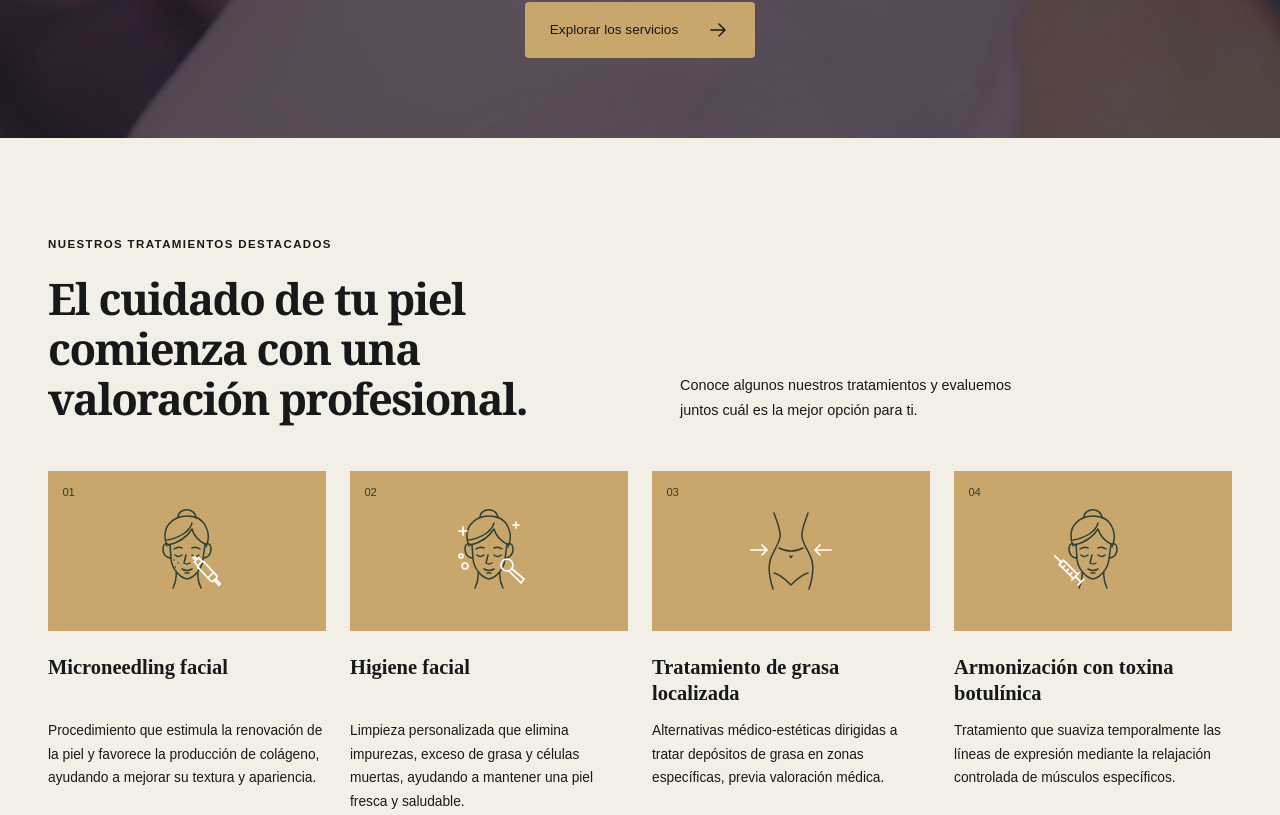
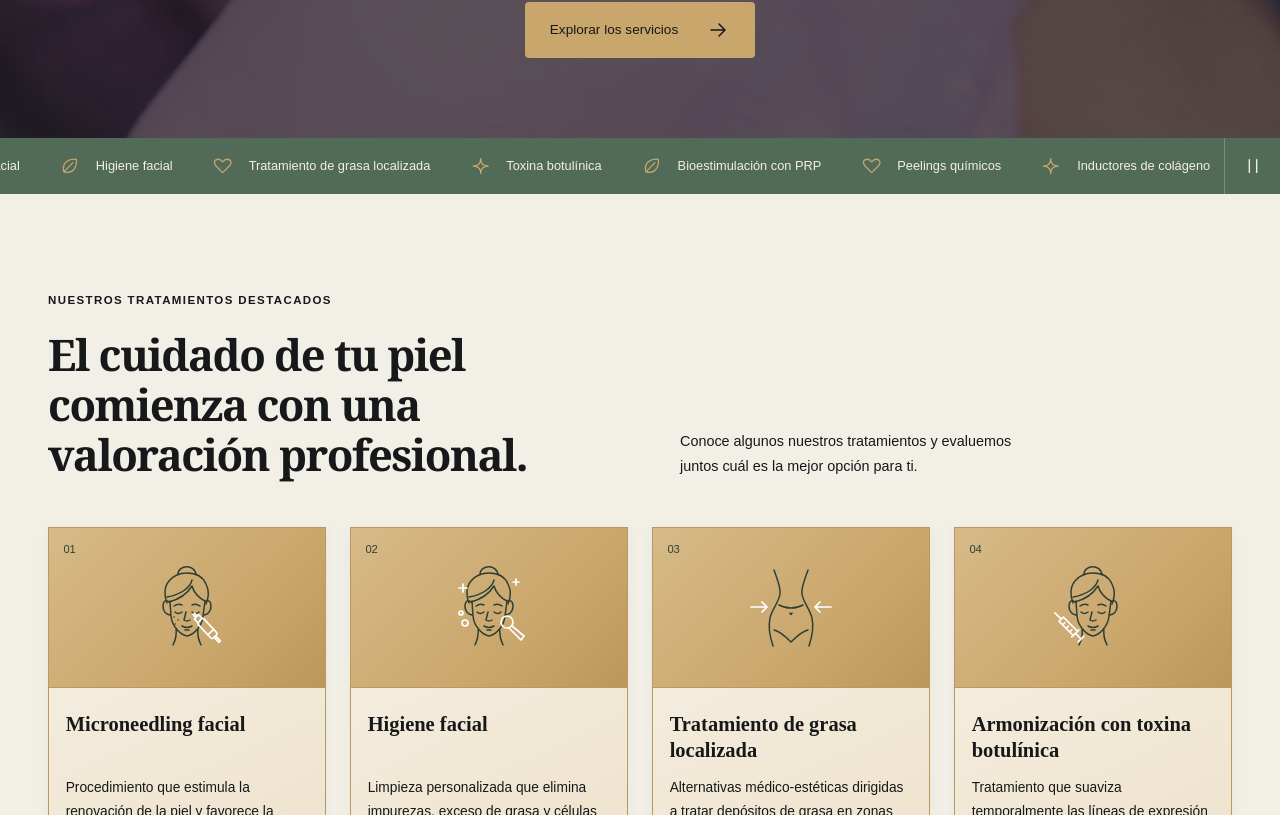
Before and after one commit to bramoreirac/lumina_clinic, a React (Vite) app: page / in a window 1280 px wide. Shown: the part 705-1520 px from the top of the page. Built offline with nearby package versions, Linux system fonts and the light colour scheme; a web font is replaced by a local one.

Commit message:
add scrolling services stip to featured-section

```diff
--- a/src/App.css
+++ b/src/App.css
@@ -81,15 +81,31 @@ nav a[aria-current="page"] { font-weight: 600; text-decoration: underline; }
 .clinic-hero .button-primary:hover { background: var(--color-ink); color: var(--color-ivory); border-color: var(--color-ivory); }
 .clinic-hero .button-primary:active { background: var(--color-gold); color: var(--color-ink); }
 .featured-section { background: var(--color-ivory); border-bottom: 1px solid var(--line); }
+.services-strip { --strip-background: #526B58; display: flex; min-height: 56px; background: var(--strip-background); color: var(--color-ivory); }
+.services-strip-window { min-width: 0; flex: 1; overflow: hidden; }
+.services-strip-track { display: flex; width: max-content; animation: services-scroll 160s linear infinite; }
+.services-strip-track ul { display: flex; align-items: center; flex-shrink: 0; gap: 2.5rem; margin: 0; padding: 0 2.5rem 0 0; list-style: none; }
+.services-strip-track li { display: flex; align-items: center; gap: 1rem; min-height: 56px; white-space: nowrap; font-size: 0.8rem; }
+.services-strip-track svg { width: 20px; height: 20px; color: var(--color-gold); }
+.services-strip-toggle { display: grid; place-items: center; flex: 0 0 56px; border: 0; border-left: 1px solid rgba(242, 239, 230, 0.25); background: var(--strip-background); color: var(--color-ivory); cursor: pointer; }
+.services-strip-toggle:focus-visible, .services-strip-window:focus-visible { outline: 2px solid var(--color-ivory); outline-offset: -4px; }
+.services-strip[data-paused="true"] .services-strip-track { animation-play-state: paused; }
+@keyframes services-scroll { to { transform: translateX(-50%); } }
+@media (prefers-reduced-motion: reduce) {
+  .services-strip-track { animation: none; }
+  .services-strip-track ul[aria-hidden] { display: none; }
+  .services-strip-window { overflow-x: auto; }
+  .services-strip-toggle { display: none; }
+}
 .featured-heading { display: grid; grid-template-columns: 1fr 1fr; gap: 5rem; align-items: end; margin-bottom: 3rem; }
 .featured-heading > p { max-width: 42ch; font-size: 0.9rem; }
 .featured-eyebrow { font-size: 0.72rem; font-weight: 600; letter-spacing: 0.12em; text-transform: uppercase; margin-bottom: 1.2rem; }
 .featured-grid { display: grid; grid-template-columns: repeat(4, minmax(0, 1fr)); gap: 1.5rem; }
-.featured-card { display: flex; flex-direction: column; min-width: 0; }
+.featured-card { display: flex; flex-direction: column; min-width: 0; padding-bottom: 1rem; border: 1px solid #b99961; background: linear-gradient(155deg, #f7f1e5, #ece0c9); box-shadow: 0 4px 12px rgba(46, 64, 52, 0.05); }
 @supports (grid-template-rows: subgrid) {
   .featured-card { display: grid; grid-row: span 4; grid-template-rows: subgrid; row-gap: 0; }
 }
-.featured-visual { position: relative; display: grid; place-items: center; height: 160px; margin-bottom: 1.5rem; background: var(--color-gold); color: var(--color-green); overflow: hidden; }
+.featured-visual { position: relative; display: grid; place-items: center; height: 160px; margin-bottom: 1.5rem; border-bottom: 1px solid #b99961; background: linear-gradient(135deg, #d7ba88, var(--color-gold) 65%, #bc975c); color: var(--color-green); overflow: hidden; }
 .featured-visual svg { width: 120px; height: 100px; stroke-width: 1.5; }
 .featured-visual .visual-accent { stroke: #fff; stroke-width: 1.7; }
 .featured-number { position: absolute; top: 0.7rem; left: 0.9rem; font-size: 0.7rem; }
@@ -98,6 +114,7 @@ nav a[aria-current="page"] { font-weight: 600; text-decoration: underline; }
 .featured-card:focus-within .visual-mark { transform: translateY(-4px); }
 .featured-card h3 { font-family: 'Playfair Display', serif; font-size: clamp(1.25rem, 1.6vw, 1.55rem); line-height: 1.25; margin-bottom: 0.8rem; }
 .featured-card p { font-size: 0.86rem; line-height: 1.7; }
+.featured-card h3, .featured-card p, .featured-card > a { margin-inline: clamp(0.75rem, 1.3vw, 1.2rem); }
 .featured-card a { display: inline-flex; align-items: center; gap: 0.8rem; min-height: 44px; align-self: flex-start; margin-top: auto; padding-top: 1rem; font-size: 0.82rem; font-weight: 600; }
 .featured-all { margin-top: 2.5rem; }
 .clinic-intro-section { position: relative; isolation: isolate; background: url('./assets/clinic/botanical-horizontal.svg') no-repeat left top / clamp(300px, 45.6vw, 624px) auto; }
--- a/src/App.jsx
+++ b/src/App.jsx
@@ -2,6 +2,7 @@ import { useEffect } from 'react'
 import useMotionPreference from './components/useMotionPreference'
 import Hero from './components/Hero'
 import Reveal from './components/Reveal'
+import ServicesStrip from './components/ServicesStrip'
 import TreatmentIcon from './components/TreatmentIcon'
 import FaqItem from './components/FaqItem'
 import SiteHeader from './components/SiteHeader'
@@ -42,6 +43,7 @@ function App({ isServicesPage = false }) {
       />
 
       <section className="featured-section" id="destacados" aria-labelledby="featured-title">
+        <ServicesStrip />
         <div className="container section-space">
           <div className="featured-heading">
             <div><p className="featured-eyebrow">Nuestros tratamientos destacados</p><h2 id="featured-title">El cuidado de tu piel comienza con una valoración profesional.</h2></div>
--- /dev/null
+++ b/src/components/ServicesStrip.jsx
@@ -0,0 +1,41 @@
+import { useState } from 'react'
+import { services } from '../data/services'
+import { serviceGallery } from '../data/serviceGallery'
+import useMotionPreference from './useMotionPreference'
+
+const names = [...new Set([...services, ...serviceGallery].map(({ name }) => name))]
+const icons = [
+  'M12 3c0 6-3 9-9 9 6 0 9 3 9 9 0-6 3-9 9-9-6 0-9-3-9-9Z',
+  'M5 19C2 8 11 3 20 4c1 9-4 18-15 15Zm0 0L16 8',
+  'M12 20 4 12C-2 5 7 1 12 7c5-6 14-2 8 5l-8 8Z',
+]
+
+export default function ServicesStrip() {
+  const [paused, setPaused] = useState(false)
+  const reducedMotion = useMotionPreference()
+  const items = names.map((name, index) => (
+    <li key={name}>
+      <svg viewBox="0 0 24 24" aria-hidden="true"><path d={icons[index % icons.length]} /></svg>
+      <span>{name}</span>
+    </li>
+  ))
+
+  return (
+    <div className="services-strip" data-paused={paused}>
+      <div className="services-strip-window" role="region" aria-label="Nuestros tratamientos" tabIndex={reducedMotion ? 0 : undefined}>
+        <div className="services-strip-track">
+          <ul>{items}</ul>
+          {!reducedMotion && <ul aria-hidden="true">{items}</ul>}
+        </div>
+      </div>
+      {!reducedMotion && (
+        <button className="services-strip-toggle" type="button" onClick={() => setPaused(!paused)}
+          aria-label={paused ? 'Reanudar movimiento de tratamientos' : 'Pausar movimiento de tratamientos'} aria-pressed={paused}>
+          <svg viewBox="0 0 24 24" aria-hidden="true">
+            <path d={paused ? 'm9 5 10 7-10 7Z' : 'M8 5v14M16 5v14'} />
+          </svg>
+        </button>
+      )}
+    </div>
+  )
+}
```
